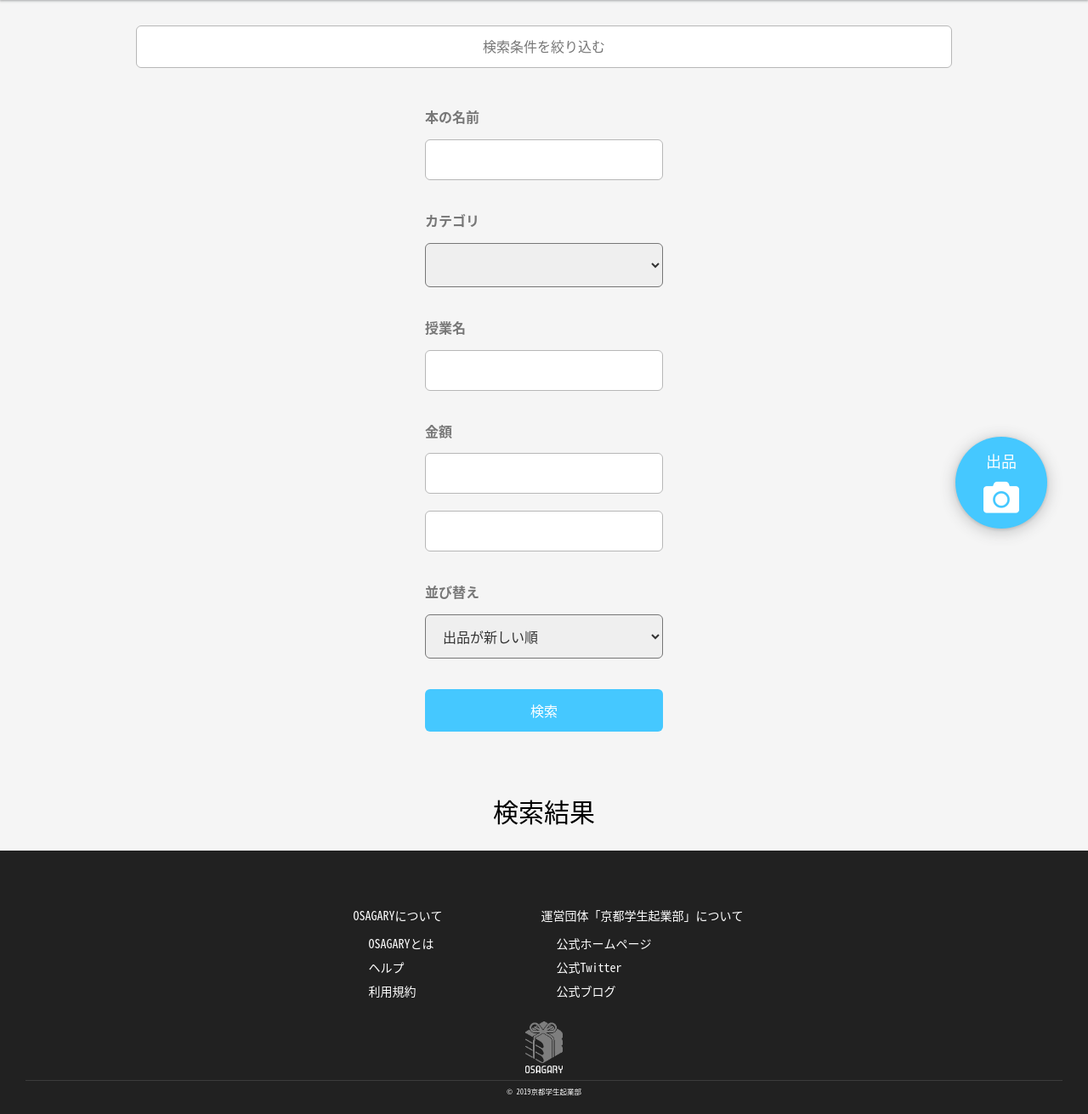
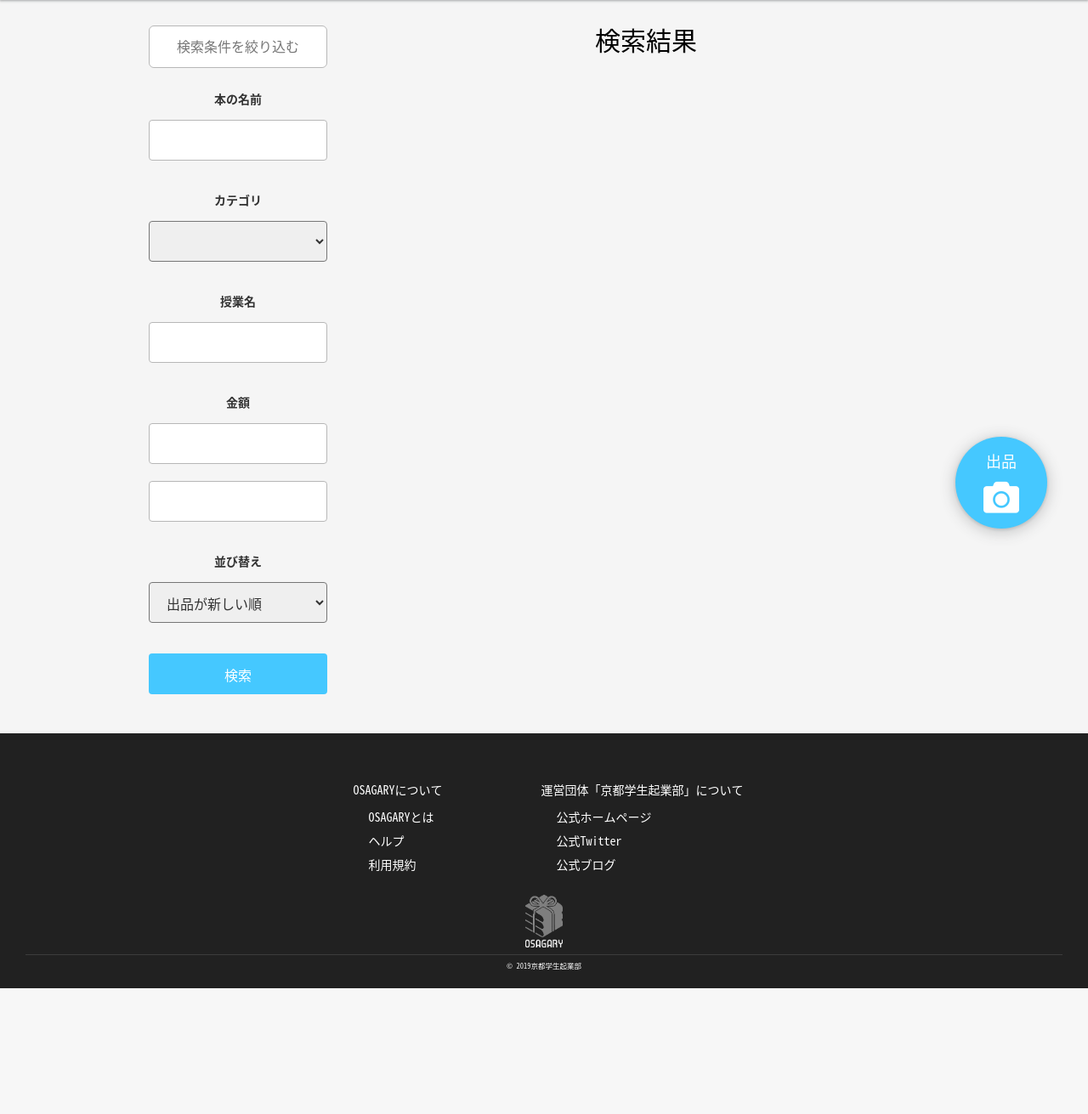
Before and after one commit to kit-kigyobu/kit-merukari, a Rails app: page /posts/search in a window 1280 px wide, after a click on "検索条件を絞り込む". Shown: the part 58-1369 px from the top of the page at 85% size. After the commit the page ends 1221 px from the top, so only its background shows below. Run offline with Rails 7, Linux system fonts and the light colour scheme; data comes from the database, SQL or seed files in the repository; data that the repository does not hold is empty; style sheets or scripts are compiled from the project's sources; some libraries are stand-ins or nearby versions.

Commit message:
[develop] modify search and posts design

```diff
--- a/app/assets/stylesheets/application.scss
+++ b/app/assets/stylesheets/application.scss
@@ -105,6 +105,14 @@
 #error_explanation {
     width: 100%;
     overflow: scroll;
+}
+
+h1,
+h2,
+h3,
+h4,
+h5 {
+    margin-top: 10px;
 }
 
 //--------------------
@@ -389,7 +397,7 @@ section {
 }
 
 
-/*-----registerStyle-----*/
+/*-----register Style-----*/
 
 .reghead {
     padding: 15px 0px;
@@ -563,6 +571,33 @@ section {
     margin: 4px;
     padding: 4px 8px;
     color: #777;
+}
+
+
+/*----------sideForm---------*/
+
+.sideForm {
+    margin: 0px auto;
+    padding: 0px;
+    width: 100%;
+    font-size: 14px;
+    .form-element-wrapper {
+        .form-element {
+            height: 48px;
+            padding: 10px 16px 8px;
+            border-radius: 4px;
+            line-height: 1.5;
+            font-size: 16px;
+        }
+        .form-field:focus {
+            outline: 0;
+            box-shadow: none;
+        }
+        .form-select:focus {
+            outline: 0;
+            box-shadow: none;
+        }
+    }
 }
 
 
--- a/app/views/posts/search.html.erb
+++ b/app/views/posts/search.html.erb
@@ -1,34 +1,35 @@
 <div class="wrapper">
   <main class="container">
-    <div class="contents">
+    <div class="contents row">
+      <section class="col-md-3">
         <h4 class="panel-title accordion-toggle">
           <button class="form-element button button-White" data-toggle="collapse" data-parent="#accordion" href="#collapseOne">検索条件を絞り込む</button>
         </h4>
         <div id="collapseOne" class="panel-collapse collapse">
           <div>
-          <div class="mainForm">
+            <div class="sideForm">
               <%= form_tag("/posts/search") do %>
-              <div class="form-element-wrapper"><!-- form内の要素の一塊にはform-element-wrapperをつける -->
+                <div class="form-element-wrapper">
                     <label>本の名前</label>
                     <%= text_field_tag("search_word", @search_word, :class =>'form-element form-field')%>
                 </div>
-              <div class="form-element-wrapper"><!-- form内の要素の一塊にはform-element-wrapperをつける -->
+                <div class="form-element-wrapper">
                     <label>カテゴリ</label>
                     <%= select_tag("select_category",
                     options_for_select(@select_category, :selected => @search_category),
                     {class: "form-element"})%>
                 </div>
-              <div class="form-element-wrapper"><!-- form内の要素の一塊にはform-element-wrapperをつける -->
+                <div class="form-element-wrapper">
                     <label>授業名</label>
                     <%= text_field_tag("search_class", @search_class, :class =>'form-element form-field')%>
                 </div>
-              <div class="form-element-wrapper"><!-- form内の要素の一塊にはform-element-wrapperをつける -->
+                <div class="form-element-wrapper">
                     <label>金額</label>
                     <%= number_field_tag("search_price_low", @search_price_low, :class =>'form-element form-field')%>
                     <%= number_field_tag("search_price_up", @search_price_up, :class =>'form-element form-field')%>
                 </div>
 
-              <div class="form-element-wrapper"><!-- form内の要素の一塊にはform-element-wrapperをつける -->
+                <div class="form-element-wrapper">
                     <label>並び替え</label>
                     <%= select_tag("order",
                     options_for_select(@order_selection, :selected => @order),
@@ -41,12 +42,12 @@
             </div>
           </div>
         </div>
+      </section>
 
+      <section class="col-md-9">
         <div class="cttHead">
           <h2>検索結果</h2>
         </div>
-
-      <section>
         <div class="contents-itemCard">
           <% @posts.each do |post| %>
             <a href="/posts/show/<%= post.id %>">
@@ -69,6 +70,8 @@
           <% end %>
         </div>
       </section>
+
+
     </div>
   </main>
 
--- a/app/views/posts/show.html.erb
+++ b/app/views/posts/show.html.erb
@@ -102,13 +102,10 @@
         </div>
       </div>
 
-      <div class="cttHead"><!-- コンテンツの見出し -->
-			  <h2>出品者の情報</h2>
-	    </div>
-
       <div class="col-md-6">
         <div class="mainCard">
           <div class="mainForm"><!-- フォーム作るときはこれ　tagはdivがよさげ -->
+            <h2>出品者の情報</h2>
             <div class="form-element-wrapper"><!-- form内の要素の一塊にはform-element-wrapperをつける -->
               <div class="form-icon">
                 <% if @exhibit_user.icon.url then %>
```
Also changed, not shown: 1 other file. Lines whose indentation alone changed are shown as unchanged.
